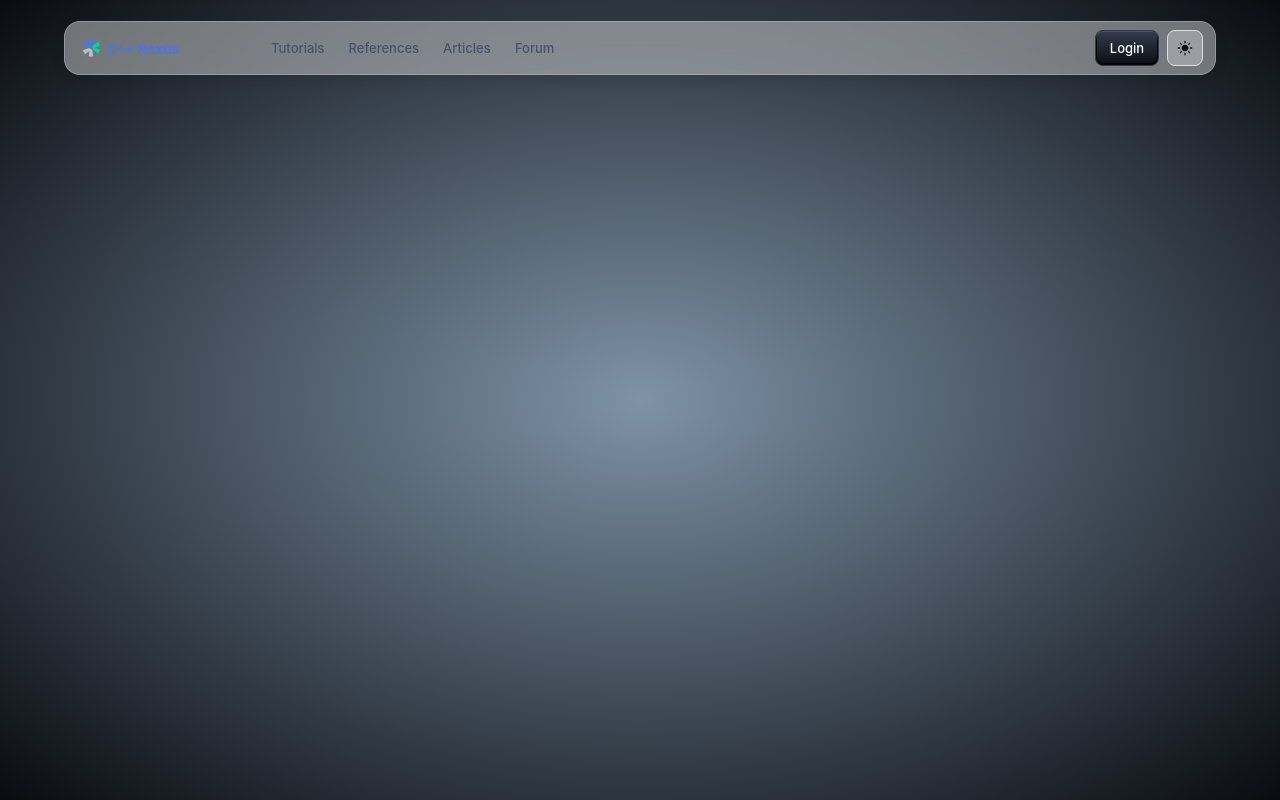
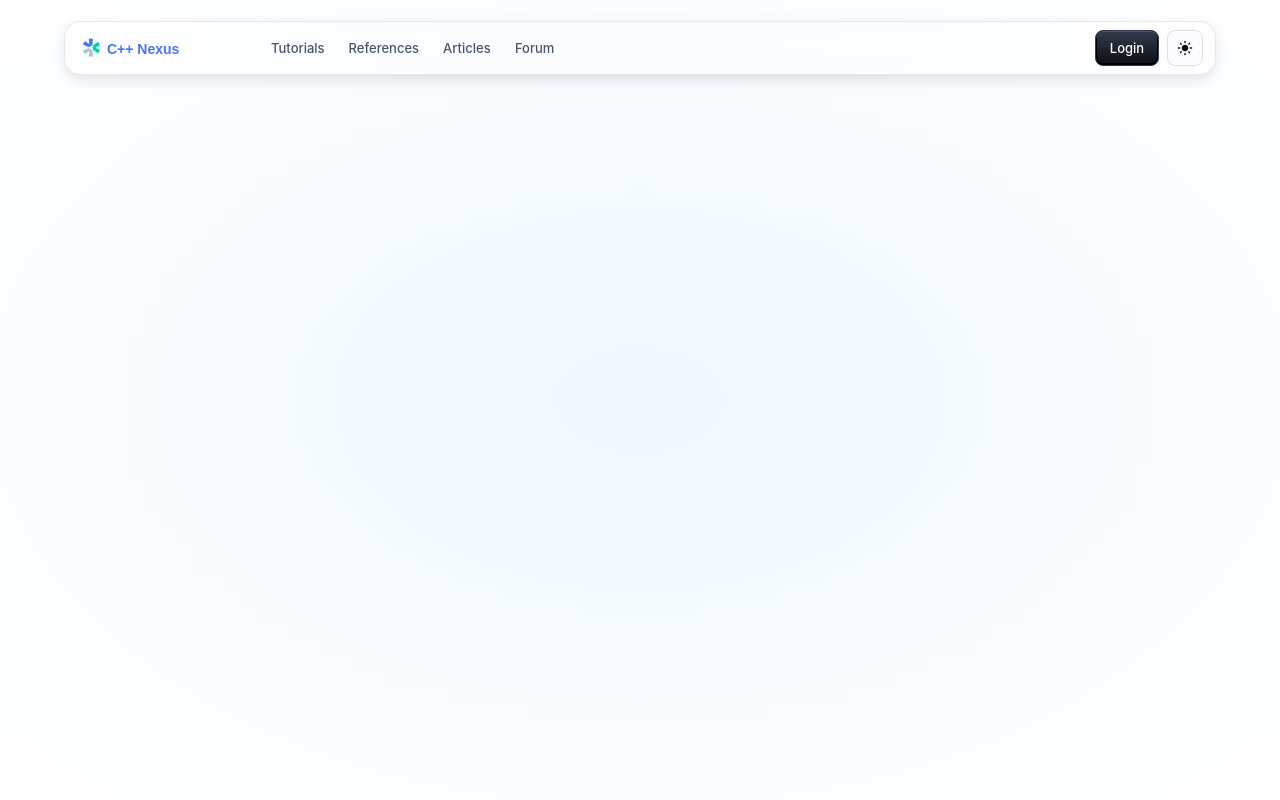
Before and after one commit to jaychinche/C-Nexus, a React (Vite) app: page /topic-and-forum in a window 1280 px wide. Shown: the top 800 px of the page. Built offline with nearby package versions, Linux system fonts and the light colour scheme.

Commit message:
Update TopicAndForum.jsx

```diff
--- a/src/pages/TopicAndForum.jsx
+++ b/src/pages/TopicAndForum.jsx
@@ -33,7 +33,7 @@ const BackgroundColorCountainer= styled("div")(({ theme }) => ({
   alignItems: "center",
   justifyContent: "center",
   position: "relative",
-  backgroundImage:"radial-gradient(at 50% 50%, hsla(210, 100%, 16%, 0.5), hsl(220, 30%, 5%))",
+  backgroundImage: "radial-gradient(ellipse at 50% 50%, hsl(210, 100%, 97%), hsl(0, 0%, 100%))",
   backgroundRepeat: "no-repeat",
   ...theme.applyStyles("dark", {
     backgroundImage: "radial-gradient(at 50% 50%, hsla(210, 100%, 16%, 0.5), hsl(220, 30%, 5%))",
```
